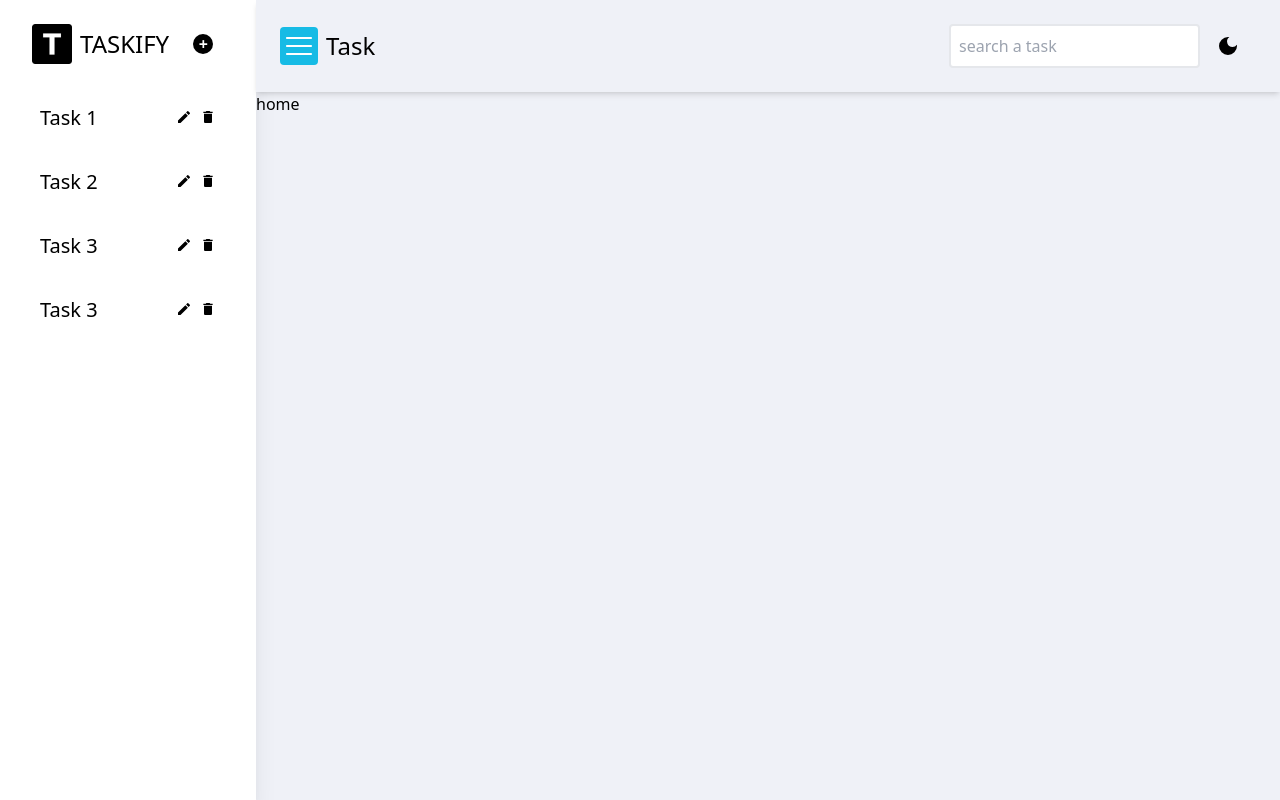
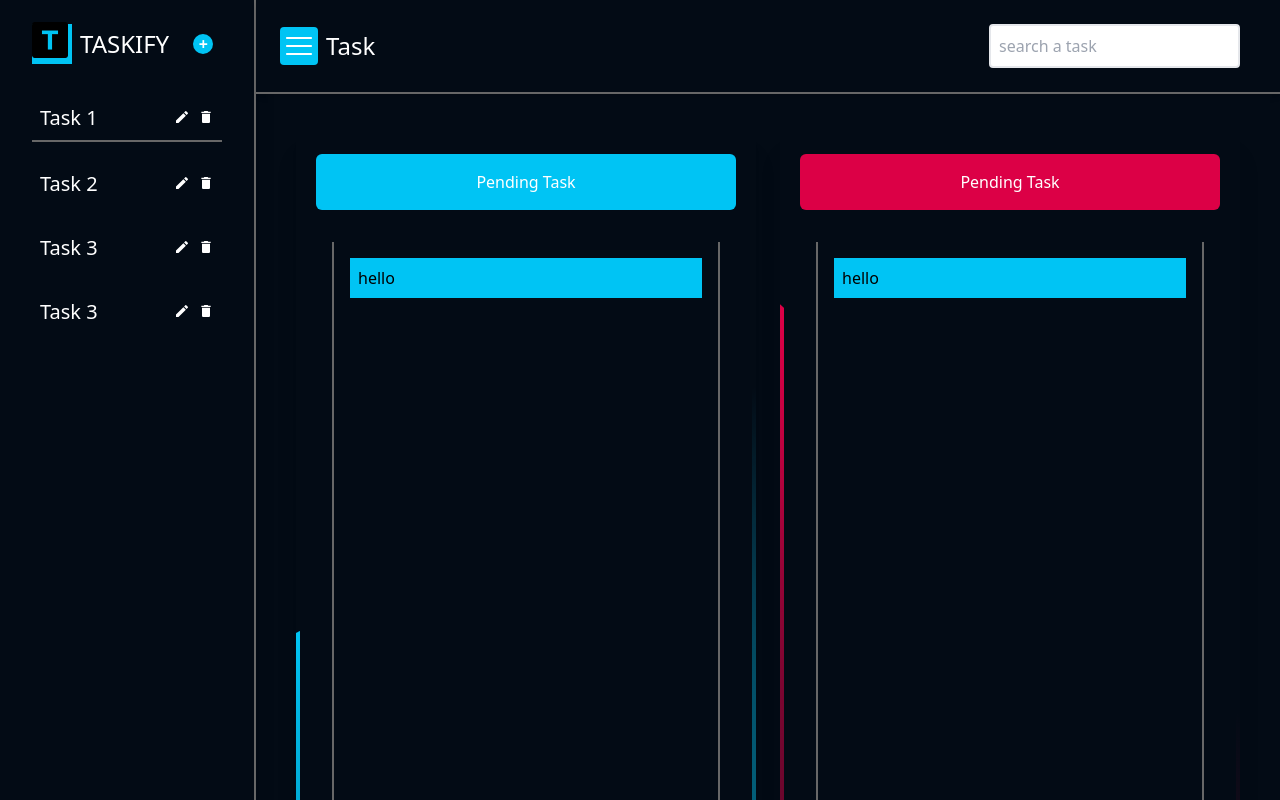
Before and after one commit to SumanAdithan/taskify, a React (Vite) app: page / in a window 1280 px wide. Built offline with nearby package versions, Linux system fonts and the light colour scheme.

Commit message:
animation: moving border added

```diff
--- a/package.json
+++ b/package.json
@@ -11,11 +11,14 @@
   },
   "dependencies": {
     "@headlessui/react": "^2.1.2",
+    "clsx": "^2.1.1",
+    "framer-motion": "^11.3.19",
     "react": "^18.3.1",
     "react-device-detect": "^2.2.3",
     "react-dom": "^18.3.1",
     "react-icons": "^5.2.1",
-    "react-router-dom": "^6.25.1"
+    "react-router-dom": "^6.25.1",
+    "tailwind-merge": "^2.4.0"
   },
   "devDependencies": {
     "@types/node": "^20.14.12",
--- a/src/layout/Main.tsx
+++ b/src/layout/Main.tsx
@@ -5,7 +5,7 @@ interface MainProps {
 }
 
 const Main: FC<MainProps> = ({ children }) => {
-    return <main>{children}</main>;
+    return <main className='p-10 '>{children}</main>;
 };
 
 export default Main;
--- a/src/layout/Navbar.tsx
+++ b/src/layout/Navbar.tsx
@@ -57,7 +57,7 @@ const Navbar: FC = () => {
     }, []);
 
     return (
-        <nav className='bg-background p-6 text-black shadow-md flex justify-between items-center'>
+        <nav className='bg-background p-6 text-white shadow-md flex justify-between items-center border-b-2 border-b-border'>
             <div className='flex justify-center items-center gap-2'>
                 <div className='bg-primary p-1 rounded'>
                     <RxHamburgerMenu className='text-3xl text-white' />
@@ -72,14 +72,14 @@ const Navbar: FC = () => {
                         onChange={handleSearchChange}
                         type='text'
                         placeholder='search a task'
-                        className='p-2 focus:border-primary border-2 outline-none rounded'
+                        className='p-2 focus:border-primary text-border border-2 outline-none rounded'
                         onClick={handleFocus}
                     />
                     {isListboxOpen && (
                         <Listbox
                             ref={listboxRef}
                             as='ul'
-                            className='absolute top-full left-0 w-full mt-1 bg-white border border-gray-300  rounded shadow-lg'
+                            className='absolute top-full left-0 w-full mt-1 text-border bg-white border border-gray-300  rounded shadow-lg'
                         >
                             {filteredTasks.length > 0 ? (
                                 filteredTasks.map(task => (
@@ -98,10 +98,6 @@ const Navbar: FC = () => {
                         </Listbox>
                     )}
                 </div>
-
-                <button>
-                    <MdDarkMode className='text-2xl' />
-                </button>
             </div>
         </nav>
     );
--- a/src/layout/Sidebar.tsx
+++ b/src/layout/Sidebar.tsx
@@ -5,22 +5,22 @@ import { MdDelete } from 'react-icons/md';
 
 const Sidebar: FC = () => {
     return (
-        <aside className='bg-white text-black min-w-64 w-64 px-8 py-4 shadow-xl overflow-y-scroll'>
+        <aside className='bg-background text-white border-e-2 border-e-border min-w-64 w-64 px-8 py-4 shadow-xl overflow-y-scroll'>
             <div className='flex items-center mt-2 gap-2'>
-                <div className='w-10 h-10'>
+                <div className='w-10 h-10 bg-primary '>
                     <img
-                        className='w-full h-full'
+                        className='w-9 h-9 relative -top-0.5'
                         src={images.logo}
                         alt='logo'
                     />
                 </div>
                 <div className='text-2xl'>TASKIFY</div>
-                <button className='bg-black rounded-full w-5 h-5 text-white font-bold leading-4 ml-4'>
+                <button className='bg-primary rounded-full w-5 h-5 text-white font-bold leading-4 ml-4'>
                     +
                 </button>
             </div>
             <ul className='mt-8 flex flex-col gap-5 text-xl'>
-                <li className='rounded-md p-2 cursor-pointer hover:bg-primary'>
+                <li className='hover:rounded-md p-2 cursor-pointer hover:bg-primary border-b-2 border-b-border hover:border-0'>
                     <div className='flex items-center justify-between '>
                         <div>Task 1</div>
                         <div className='space-x-2'>
--- a/src/layout/deviceLayout/DesktopLayout.tsx
+++ b/src/layout/deviceLayout/DesktopLayout.tsx
@@ -6,9 +6,9 @@ import { Outlet } from 'react-router-dom';
 
 const DesktopLayout: FC = () => {
     return (
-        <div className='flex bg-background w-screen h-screen'>
+        <div className='flex bg-background w-screen h-screen overflow-y-hidden'>
             <Sidebar />
-            <div className='w-full'>
+            <div className='w-full min-h-screen'>
                 <Navbar />
                 <Main>
                     <Outlet />
--- a/src/pages/Home/index.tsx
+++ b/src/pages/Home/index.tsx
@@ -1,7 +1,43 @@
 import { FC } from 'react';
+import MovingBorder from '@/ui/MovingBorder';
 
 const Home: FC = () => {
-    return <div>home</div>;
+    return (
+        <div className=' flex gap-6 h-[750px]'>
+            <MovingBorder
+                className='w-1/2 p-1 shadow-xl bg-background '
+                color='bg-conic-gradient-primary'
+                initialRotation={45}
+            >
+                <div className='relative bg-inherit h-full p-4'>
+                    <div className='p-4 bg-primary text-white text-center rounded-md '>
+                        Pending Task
+                    </div>
+                    <div className=' mt-4 p-4  '>
+                        <ul className='bg-inherit p-4 h-[600px] border-x-2 border-x-border '>
+                            <li className='p-2 bg-primary'>hello</li>
+                        </ul>
+                    </div>
+                </div>
+            </MovingBorder>
+            <MovingBorder
+                className='w-1/2 p-1 shadow-xl bg-background '
+                color='bg-conic-gradient-secondary'
+                initialRotation={115}
+            >
+                <div className='relative bg-inherit h-full p-4'>
+                    <div className='p-4 bg-secondary text-white text-center rounded-md '>
+                        Pending Task
+                    </div>
+                    <div className=' mt-4 p-4  '>
+                        <ul className='bg-inherit p-4 h-[600px] border-x-2 border-x-border '>
+                            <li className='p-2 bg-primary'>hello</li>
+                        </ul>
+                    </div>
+                </div>
+            </MovingBorder>
+        </div>
+    );
 };
 
 export default Home;
--- /dev/null
+++ b/src/ui/MovingBorder.tsx
@@ -0,0 +1,36 @@
+import { FC, ReactNode } from 'react';
+import { motion } from 'framer-motion';
+import { cn } from '@utils/classNames';
+
+interface MovingBorderProps {
+    className?: string;
+    color: string;
+    children: ReactNode;
+    initialRotation: number;
+}
+
+const MovingBorder: FC<MovingBorderProps> = ({
+    className,
+    children,
+    color,
+    initialRotation,
+}) => {
+    return (
+        <motion.div className={cn('relative overflow-hidden ', className)}>
+            <motion.div
+                className={cn(
+                    'absolute  top-[-50%] right-[-50%] bottom-[-50%] left-[-50%] bg-conic-gradient-primary',
+                    color
+                )}
+                initial={{ rotate: initialRotation }}
+                animate={{
+                    rotate: 360 + initialRotation,
+                }}
+                transition={{ repeat: Infinity, duration: 10, ease: 'linear' }}
+            />
+            {children}
+        </motion.div>
+    );
+};
+
+export default MovingBorder;
--- /dev/null
+++ b/src/utils/classNames.ts
@@ -0,0 +1,6 @@
+import { ClassValue, clsx } from 'clsx';
+import { twMerge } from 'tailwind-merge';
+
+export const cn = (...inputs: ClassValue[]) => {
+    return twMerge(clsx(inputs));
+};
--- a/tailwind.config.js
+++ b/tailwind.config.js
@@ -4,8 +4,16 @@ export default {
     theme: {
         extend: {
             colors: {
-                background: '#eff1f7',
-                primary: '#16bbe5',
+                background: '#030B15',
+                primary: '#00C4F4',
+                border: '#676767',
+                secondary: '#DC0046',
+            },
+            backgroundImage: {
+                'conic-gradient-primary':
+                    'conic-gradient(transparent,transparent,#00C4F4)',
+                'conic-gradient-secondary':
+                    'conic-gradient(transparent,transparent,#DC0046)',
             },
         },
     },
--- a/tsconfig.json
+++ b/tsconfig.json
@@ -25,6 +25,7 @@
             "@reducer/*": ["reducer/*"],
             "@routes": ["routes"],
             "@styles/*": ["styles/*"],
+            "@ui/*": ["ui/*"],
             "@utils/*": ["utils/*"]
         }
     }
--- a/vite.config.ts
+++ b/vite.config.ts
@@ -20,6 +20,7 @@ export default defineConfig({
             '@reducer': resolve(__dirname, 'src/reducer'),
             '@routes': resolve(__dirname, 'src/routes'),
             '@styles': resolve(__dirname, 'src/styles'),
+            '@ui': resolve(__dirname, 'src/ui'),
             '@utils': resolve(__dirname, 'src/utils'),
         },
     },
```
Also changed, not shown: 1 other file (tests, documents, lock files or other folders).
